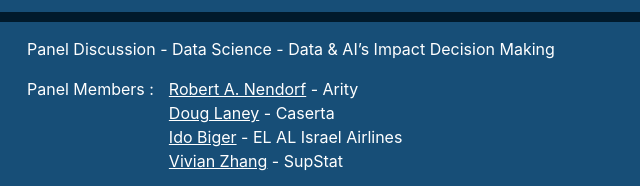
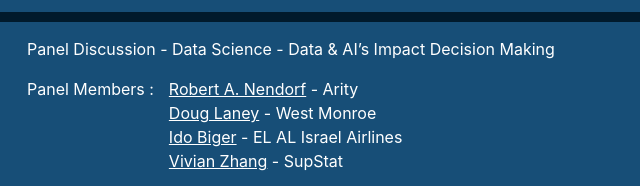
Before and after one commit to mshehabeldin85/iDLab_ODI2020, a plain HTML site: page index.html in a window 1280 px wide. Shown: the part 5239-5425 px from the top of the page, 358-998 px from the left. Drawn offline with nearby package versions, Linux system fonts and the light colour scheme.

Commit message:
Doug Laney Update

```diff
--- a/index.html
+++ b/index.html
@@ -1033,7 +1033,7 @@
                           </div>
                           <div>
                             <a tabindex="0" class="speaker-link doug-laney" role="button" data-toggle="popover" data-trigger="focus" data-placement="right">Doug Laney</a>
-                            <div class="d-none d-md-inline d-lg-inline d-xl-inline"> - Caserta </div>
+                            <div class="d-none d-md-inline d-lg-inline d-xl-inline"> - West Monroe </div>
                           </div>
                           <div>
                             <a tabindex="0" class="speaker-link ido-biger" role="button" data-toggle="popover" data-trigger="focus" data-placement="right">Ido Biger</a>
```
